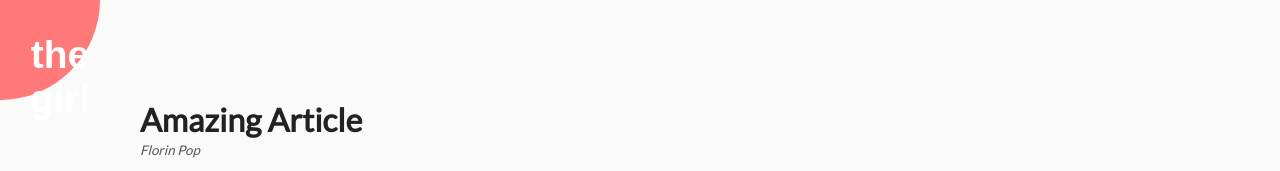
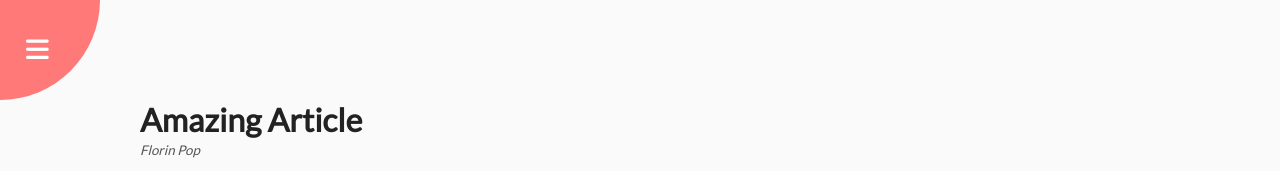
Before and after one commit to U-Dee/ROtatingNav, a plain HTML site: page index.html in a window 1280 px wide. Shown: the top 171 px of the page. Drawn offline with Linux system fonts and the light colour scheme.

Commit message:
Update index.html

```diff
--- a/index.html
+++ b/index.html
@@ -14,11 +14,11 @@
                     <i class="fas fa-times"></i>
                 </button>
                 <button id="open">
-                  <!-- <i class="fas fa-bars"></i>  -->
-                  <h2>the girl</h2>
+                   <i class="fas fa-bars"></i>
                 </button>
             </div>
         </div>
+
         <div class="content">
             <h1>Amazing Article</h1>
             <small>Florin Pop</small>
```
